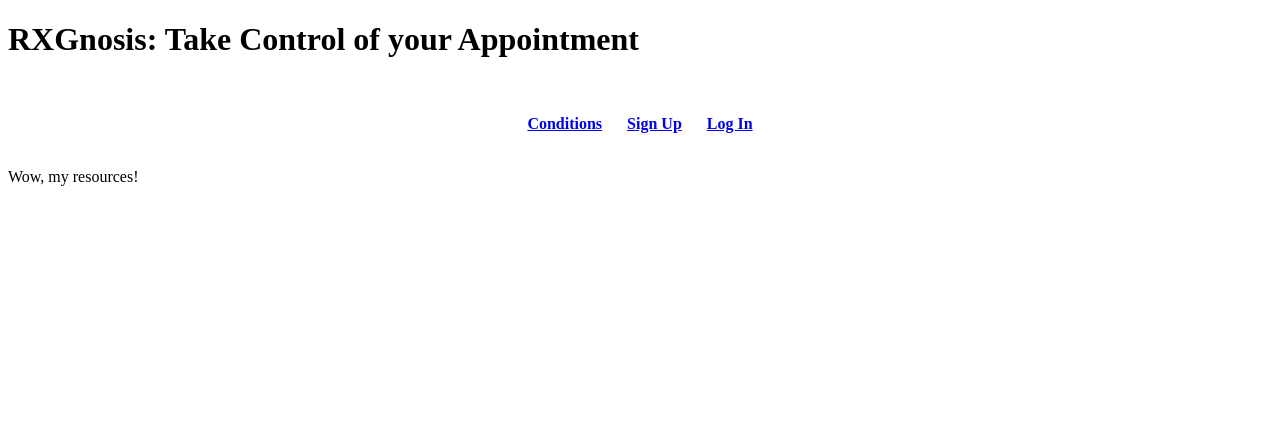
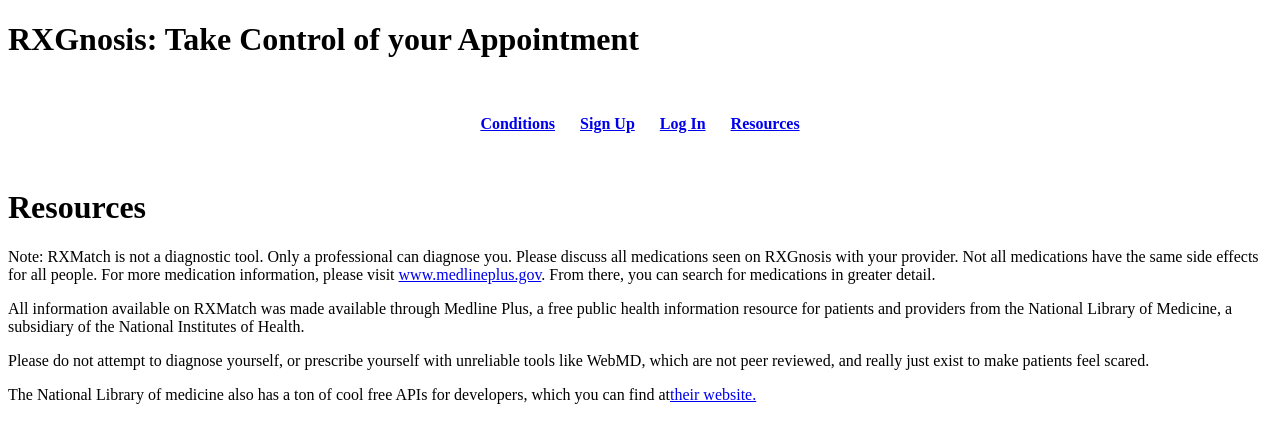
Before and after one commit to Varlotte/phase-5-project, a React (Create React App) app in the folder client/: page /resources in a window 1280 px wide. Shown: the top 442 px of the page. Built offline with nearby package versions, Linux system fonts and the light colour scheme.

Commit message:
remove fave and building a skeleton for resources
-builds skeleton resources page
-routes to it in navbar
-troubleshoots backend for removing fave
-wires up the filter/onclick to remove fave on the frontend in account

```diff
--- a/client/src/components/NavBar.js
+++ b/client/src/components/NavBar.js
@@ -29,6 +29,7 @@ function NavBar() {
           <Link to="/logout">Log Out</Link>
         </>
       )}
+      <Link to="/resources">Resources</Link>
     </div>
   );
 }
--- a/client/src/containers/Account.js
+++ b/client/src/containers/Account.js
@@ -66,6 +66,23 @@ function Account() {
     history.push("/");
   };
 
+  const handleUnFaveClick = (faveId) => {
+    console.log("UnFaved");
+    fetch(`http://127.0.0.1:5555/faves/${faveId}`, {
+      method: "DELETE",
+      credentials: "include",
+      mode: "cors",
+    })
+      .then(() => alert("unfave successful"))
+      .then(() => {
+        setAccountData((prevAccount) => ({
+          ...prevAccount,
+          faves: prevAccount.faves.filter((fave) => fave.id !== faveId),
+        }));
+      })
+      .catch((error) => console.error("Error deleting fave", error));
+  };
+
   return (
     <div>
       <h1>Welcome to your account page!</h1>
@@ -76,7 +93,15 @@ function Account() {
           <p>Your faved meds are: </p>
           <ul>
             {accountData.faves.map((fave) => (
-              <li>{fave.medication.name_generic}</li>
+              <li key={fave.medication.id}>
+                {fave.medication.name_generic}
+                <button
+                  className="unFave"
+                  onClick={() => handleUnFaveClick(fave.id)}
+                >
+                  Unfave Med
+                </button>
+              </li>
               //throw in a link to the medications here if you feel ambitious
             ))}
           </ul>
--- a/client/src/containers/Resources.js
+++ b/client/src/containers/Resources.js
@@ -2,7 +2,40 @@
 import React, { useEffect, useState, createContext } from "react";
 
 function Resources() {
-  return <div>Wow, my resources!</div>;
+  return (
+    <div>
+      <h1>Resources</h1>{" "}
+      <p>
+        {" "}
+        Note: RXMatch is not a diagnostic tool. Only a professional can diagnose
+        you. Please discuss all medications seen on RXGnosis with your provider.
+        Not all medications have the same side effects for all people. For more
+        medication information, please visit{" "}
+        <a href="http://www.medlineplus.gov" target="_blank">
+          www.medlineplus.gov
+        </a>
+        . From there, you can search for medications in greater detail.
+      </p>
+      <p>
+        All information available on RXMatch was made available through Medline
+        Plus, a free public health information resource for patients and
+        providers from the National Library of Medicine, a subsidiary of the
+        National Institutes of Health.
+      </p>
+      <p>
+        Please do not attempt to diagnose yourself, or prescribe yourself with
+        unreliable tools like WebMD, which are not peer reviewed, and really
+        just exist to make patients feel scared.
+      </p>
+      <p>
+        The National Library of medicine also has a ton of cool free APIs for
+        developers, which you can find at
+        <a href="https://www.lhncbc.nlm.nih.gov/RxNav/APIs/" target="_blank">
+          their website.
+        </a>
+      </p>
+    </div>
+  );
 }
 
 export default Resources;
```
Also changed, not shown: 2 other files (tests, documents, lock files or other folders).
